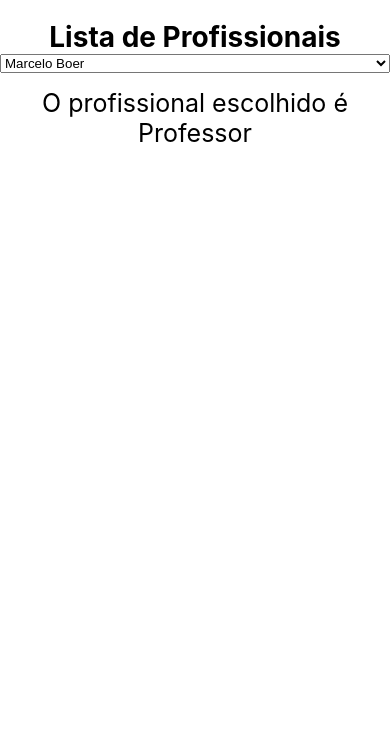
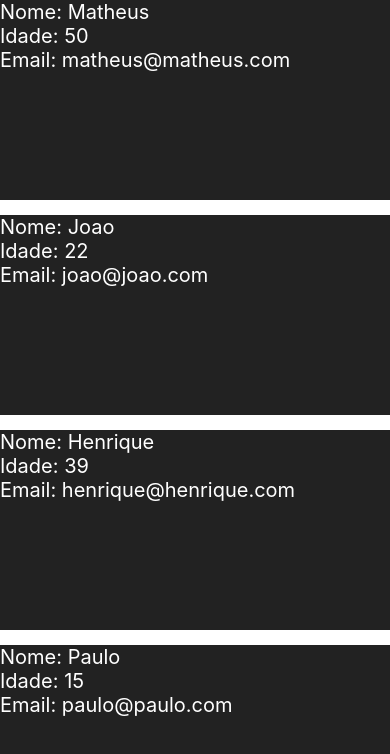
Before and after one commit to brunohsf/appbasico, a React Native app: screen / in a window 390 px wide. Shown: the top 754 px of the page. Built offline with nearby package versions, Linux system fonts and the light colour scheme.

Commit message:
separa classe pessoa

```diff
--- a/App.js
+++ b/App.js
@@ -1,58 +1,46 @@
 import React, { Component } from 'react';
-import { View, StyleSheet, Text} from 'react-native';
+import {
+  View,
+  Text,
+  StyleSheet,
+  FlatList
+} from 'react-native';
+import Pessoa from './src/Pessoa';
 
-import {Picker} from '@react-native-picker/picker';
+class App extends Component {
 
-export default class App extends Component {
-
-  constructor(props){
+  constructor(props) {
     super(props);
     this.state = {
-      profissao: 0,
-      profissoes: [
-        {key: 1, nome: 'Marcelo Boer', profissao: "Professor"},
-        {key: 2, nome: 'Tiago Riberiro', profissao: "Coordenador"},
-        {key: 3, nome: 'Bruno', profissao: "Analista de Qualidade"},
+      feed: [
+        { id: '1', nome: 'Matheus', idade: 50, email: 'matheus@matheus.com' },
+        { id: '2', nome: 'Joao', idade: 22, email: 'joao@joao.com' },
+        { id: '3', nome: 'Henrique', idade: 39, email: 'henrique@henrique.com' },
+        { id: '4', nome: 'Paulo', idade: 15, email: 'paulo@paulo.com' },
+        { id: '5', nome: 'JOSE', idade: 12, email: 'jose@jose.com' },
       ]
     };
-  };
+  }
 
- render(){
+  render() {
+    return (
+      <View style={styles.container}>
 
-  let profissaoPessoa = this.state.profissoes.map( (v, k) => {
-    return <Picker.Item key={k} value={k} label={v.nome} />
-  } )
+        <FlatList
+          data={this.state.feed}
+          keyExtractor={(item) => item.id}
+          renderItem={({ item }) => <Pessoa data={item} />}
+        />
 
-  return (
-    <View style={styles.container}>
-      <Text style={styles.logo}>Lista de Profissionais</Text>
+      </View>
+    );
+  }
 
-      <Picker
-      selectedValue={this.state.nome}
-      onValueChange={ (itemValue, itemIndex) =>  this.setState({profissao: itemValue}) }
-      >
-       {profissaoPessoa}
-      </Picker>
-
-      <Text style={styles.profissoes}>O profissional escolhido é {this.state.profissoes[this.state.profissao].profissao}</Text>
-    </View>
-   );
- }
 }
-
 const styles = StyleSheet.create({
-  container:{
-    flex:1,
-    marginTop: 20,
-  },
-  logo:{
-    textAlign: 'center',
-    fontSize: 28,
-    fontWeight: 'bold'
-  },
-  profissoes:{
-    marginTop: 15,
-    fontSize: 25,
-    textAlign: 'center'
+  container: {
+    flex: 1,
   }
 });
+
+export default App;
--- /dev/null
+++ b/src/Pessoa.js
@@ -0,0 +1,34 @@
+import React, { Component } from 'react';
+import {
+    View,
+    Text,
+    StyleSheet,
+} from 'react-native';
+
+class Pessoa extends Component {
+    render() {
+        return (
+            <View style={styles.areaPessoa}>
+                <Text style={styles.textoPessoa}>Nome: {this.props.data.nome} </Text>
+                <Text style={styles.textoPessoa}>Idade: {this.props.data.idade} </Text>
+                <Text style={styles.textoPessoa}>Email: {this.props.data.email} </Text>
+            </View>
+        );
+    }
+}
+
+const styles = StyleSheet.create({
+    areaPessoa: {
+        backgroundColor: '#222',
+        height: 200,
+        marginBottom: 15
+    },
+    textoPessoa: {
+        color: '#FFF',
+        fontSize: 20,
+    }
+});
+
+
+
+export default Pessoa;
```
